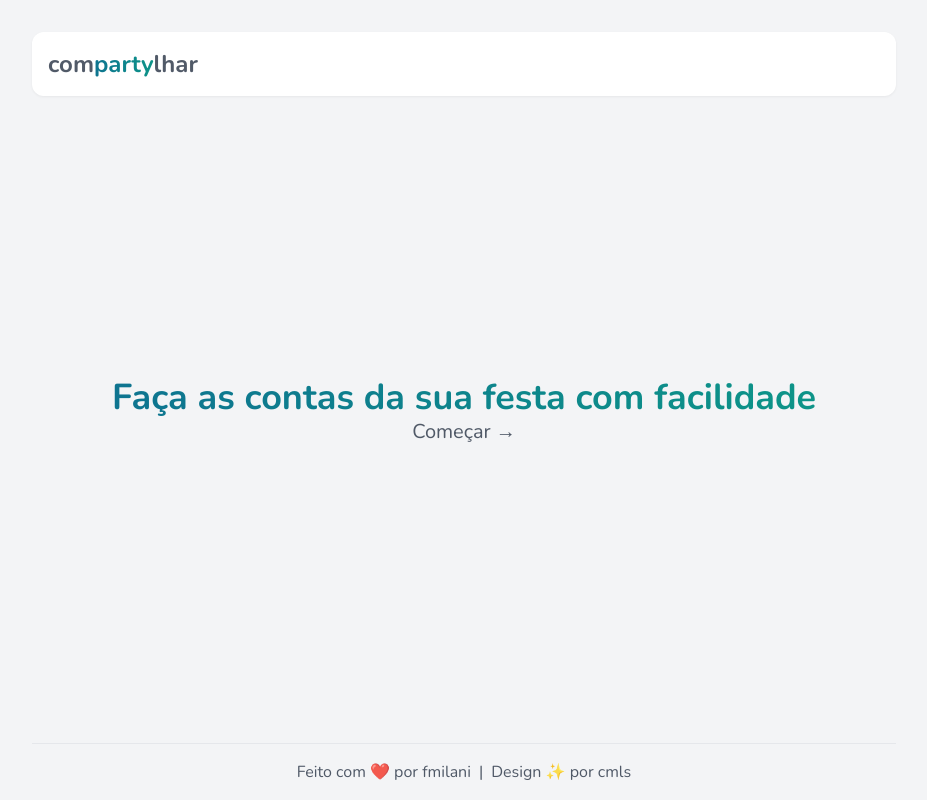
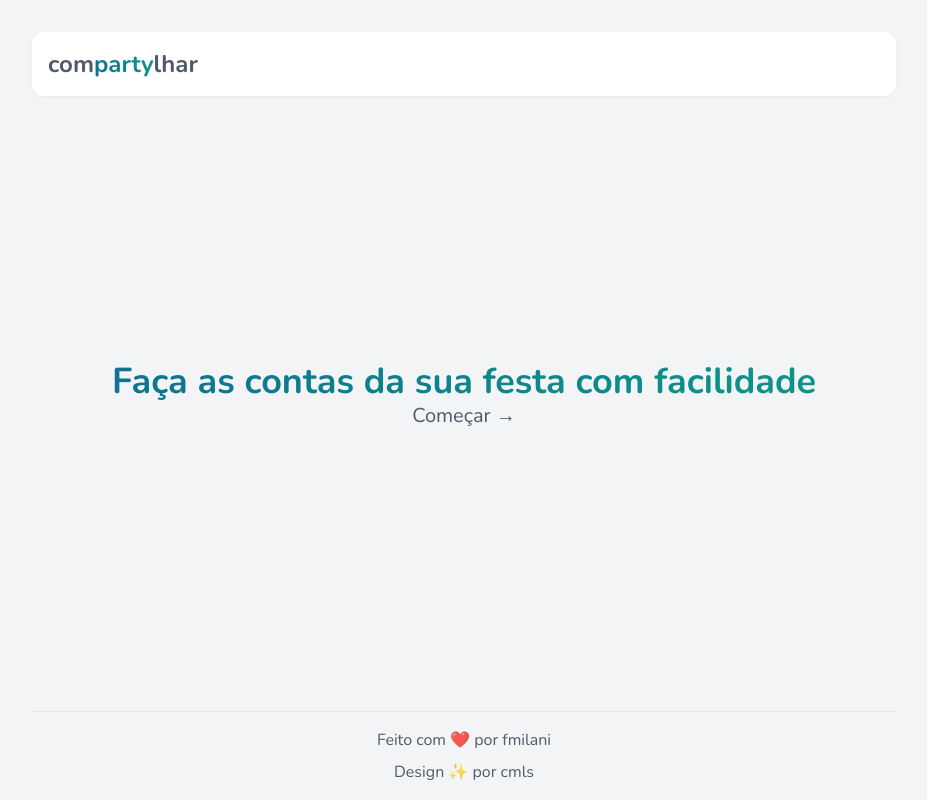
Before and after one commit to fmilani/party-charger, a Next.js app: page / in a window 1280 px wide. Shown: the whole page, without its empty margins (176-1103 px from the left). Built offline with nearby package versions, Linux system fonts and the light colour scheme.

Commit message:
Fix footer

```diff
--- a/app/layout.tsx
+++ b/app/layout.tsx
@@ -27,7 +27,7 @@ export default function RootLayout({
           </Link>
         </div>
         <main className="flex-1">{children}</main>
-        <footer className="flex gap-2 justify-center items-center border-t mt-4 p-4">
+        <footer className="flex flex-col gap-2 justify-center items-center border-t mt-4 p-4">
           <a
             href="https://www.github.com/fmilani"
             target="_blank"
@@ -35,7 +35,6 @@ export default function RootLayout({
           >
             Feito com ❤️ por fmilani
           </a>
-          <span>|</span>
           <a
             href="https://www.behance.net/cmls"
             target="_blank"
```
